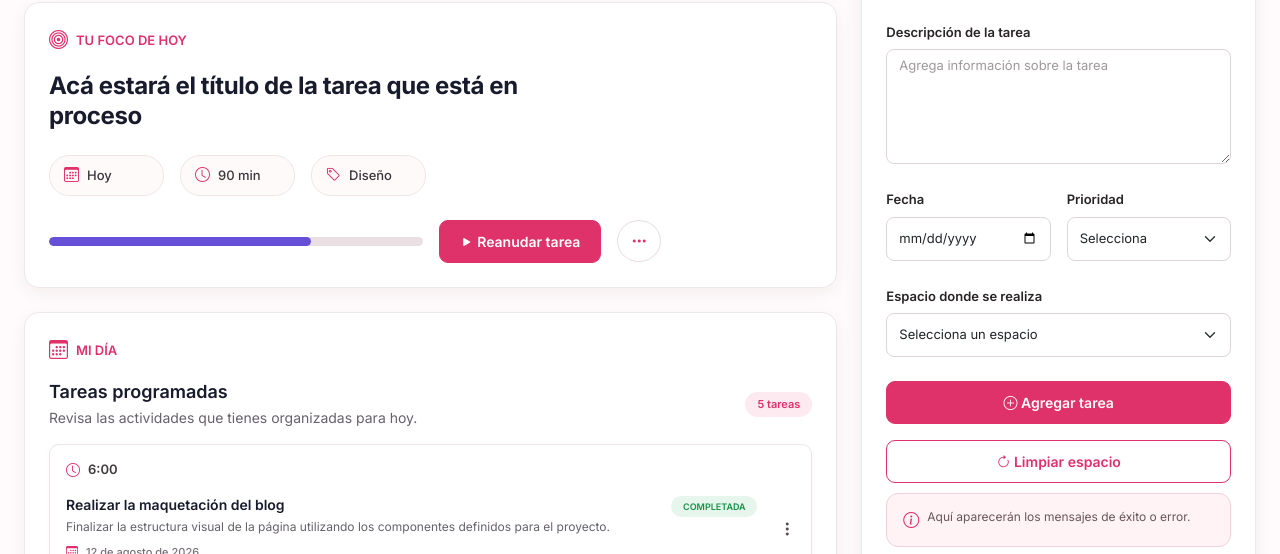
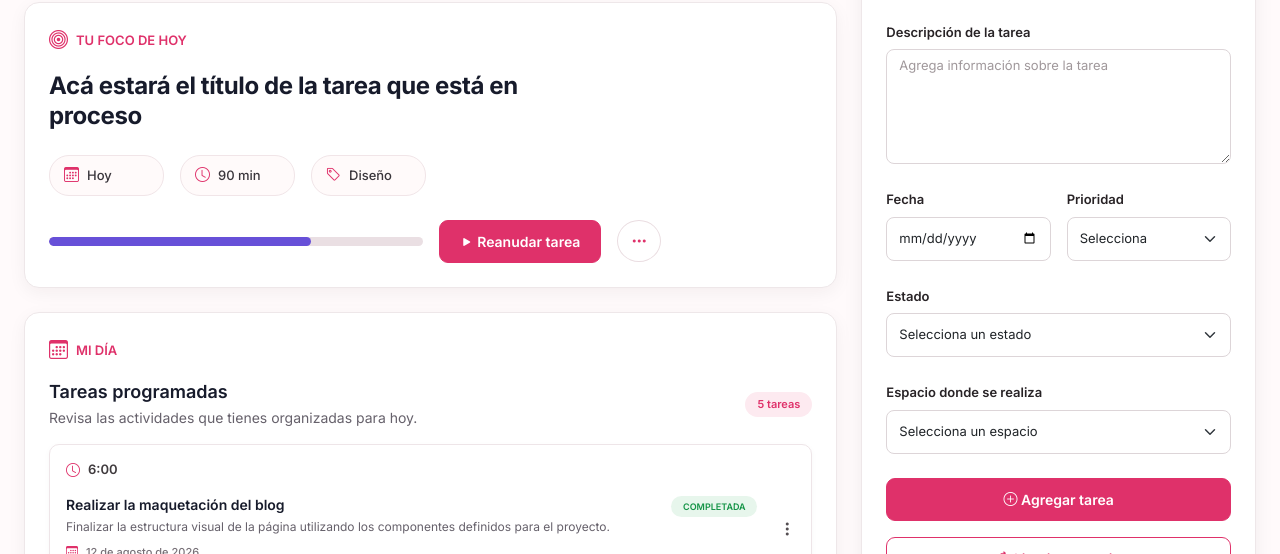
Before and after one commit to Tati1016/PLANIFICADOR-DE-TAREAS-WEB, a plain HTML site: page Index.html in a window 1280 px wide. Shown: the part 246-800 px from the top of the page. Drawn offline with nearby package versions, Linux system fonts and the light colour scheme.

Commit message:
agregue las validaciones al formulario

```diff
--- a/Index.html
+++ b/Index.html
@@ -619,7 +619,7 @@
 
                         </div>
 
-                        <form>
+                        <form id="formulario-tarea">
 
                             <div class="mb-4">
 
@@ -700,6 +700,38 @@
 
                             </div>
 
+                            <!-- Estado -->
+                            <div class="mb-4">
+
+                                <label for="estado" class="form-label">
+                                    Estado
+                                </label>
+
+                                <select
+                                    class="form-select"
+                                    id="estado"
+                                    name="estado">
+
+                                    <option value="" selected disabled>
+                                        Selecciona un estado
+                                    </option>
+
+                                    <option value="pendiente">
+                                        Pendiente
+                                    </option>
+
+                                    <option value="en-proceso">
+                                        En proceso
+                                    </option>
+
+                                    <option value="completada">
+                                        Completada
+                                    </option>
+
+                                </select>
+
+                            </div>
+
                             <div class="mb-4">
 
                                 <label for="espacio" class="form-label">
@@ -737,7 +769,7 @@
 
                             <div class="d-grid gap-3">
 
-                                <button type="button" class="btn boton-principal">
+                                <button type="submit" class="btn boton-principal">
                                     <i class="bi bi-plus-circle"></i>
                                     Agregar tarea
                                 </button>
@@ -749,13 +781,15 @@
 
                             </div>
 
-                            <div class="alert mensaje-formulario d-flex align-items-start gap-2 mt-4 mb-0"
+                            <div
+                                class="alert mensaje-formulario d-none align-items-start gap-2 mt-4 mb-0"
+                                id="mensaje-formulario"
                                 role="alert">
 
                                 <i class="bi bi-info-circle"></i>
 
-                                <span>
-                                    Aquí aparecerán los mensajes de éxito o error.
+                                <span id="texto-mensaje">
+                                    Aquí aparecerán los mensajes de validación.
                                 </span>
 
                             </div>
@@ -772,6 +806,8 @@
 
     </main>
 
+    <script src="app.js"></script>
+
 </body>
 
 </html>
```
Also changed, not shown: Script.js (deleted), app.js (added).
